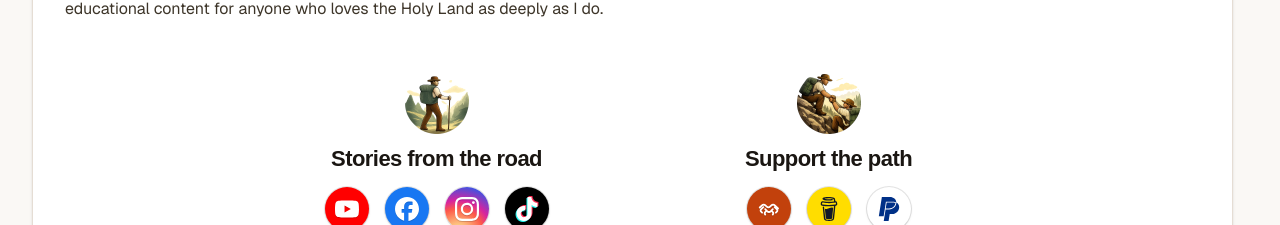
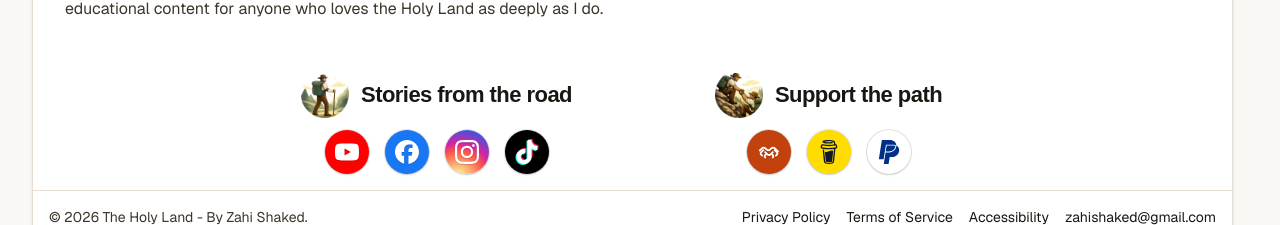
Before and after one commit to Ponzee/zahi-tours, a Next.js app: page /about in a window 1280 px wide. Shown: the part 492-717 px from the top of the page. Built offline with nearby package versions, Linux system fonts and the light colour scheme; no server answers; a web font is replaced by a local one.

Commit message:
ui(follow): switch to 2-line layout (icon+text, then buttons)

```diff
--- a/components/FollowSupportBlock.tsx
+++ b/components/FollowSupportBlock.tsx
@@ -43,17 +43,20 @@ export default function FollowSupportBlock() {
           <div className="grid grid-cols-1 md:grid-cols-2 gap-6 md:gap-4 items-center">
             {/* Left: Follow */}
             <div className="flex flex-col items-center justify-center text-center">
+              <div className="flex items-center justify-center gap-3">
                 <img
                   src="/icons/follow_journey.webp"
                   alt=""
                   width={54}
                   height={54}
-                className="h-[clamp(44px,5vw,64px)] w-[clamp(44px,5vw,64px)] object-contain"
+                  className="h-[clamp(34px,4vw,48px)] w-[clamp(34px,4vw,48px)] object-contain"
                   aria-hidden="true"
                 />
-              <p className="mt-2 font-cormorant font-bold tracking-tight text-[#1a1612] text-[clamp(16px,1.8vw,22px)]">
+                <p className="font-cormorant font-bold tracking-tight text-[#1a1612] text-[clamp(16px,1.8vw,22px)]">
                   Stories from the road
                 </p>
+              </div>
+
               <div className="mt-3 flex items-center justify-center gap-4">
                 <SocialButton
                   href="https://www.youtube.com/@zahishaked"
@@ -115,17 +118,20 @@ export default function FollowSupportBlock() {
 
             {/* Right: Support */}
             <div className="flex flex-col items-center justify-center text-center">
+              <div className="flex items-center justify-center gap-3">
                 <img
                   src="/icons/support_journey.webp"
                   alt=""
                   width={54}
                   height={54}
-                className="h-[clamp(44px,5vw,64px)] w-[clamp(44px,5vw,64px)] object-contain"
+                  className="h-[clamp(34px,4vw,48px)] w-[clamp(34px,4vw,48px)] object-contain"
                   aria-hidden="true"
                 />
-              <p className="mt-2 font-cormorant font-bold tracking-tight text-[#1a1612] text-[clamp(16px,1.8vw,22px)]">
+                <p className="font-cormorant font-bold tracking-tight text-[#1a1612] text-[clamp(16px,1.8vw,22px)]">
                   Support the path
                 </p>
+              </div>
+
               <div className="mt-3 flex items-center justify-center gap-4">
                 <Link
                   href="/support"
```
Lines whose indentation alone changed are shown as unchanged.
